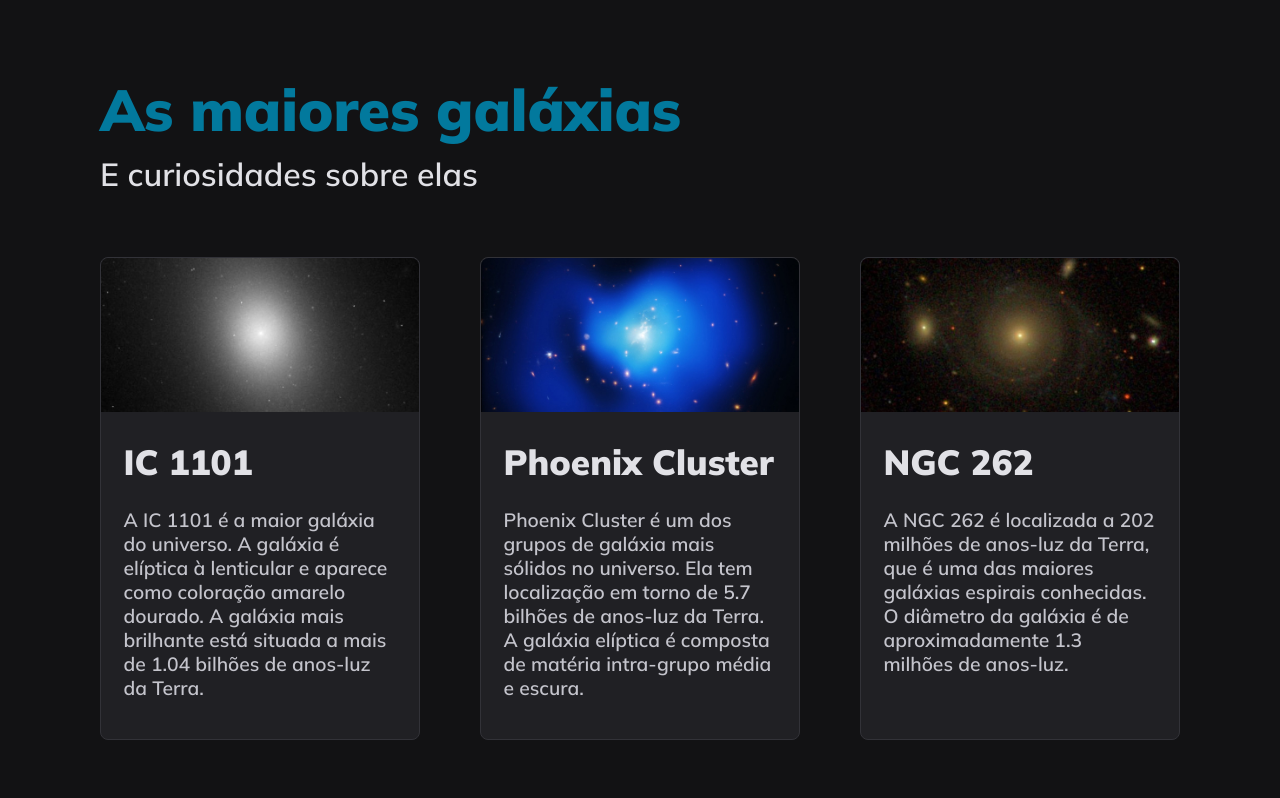
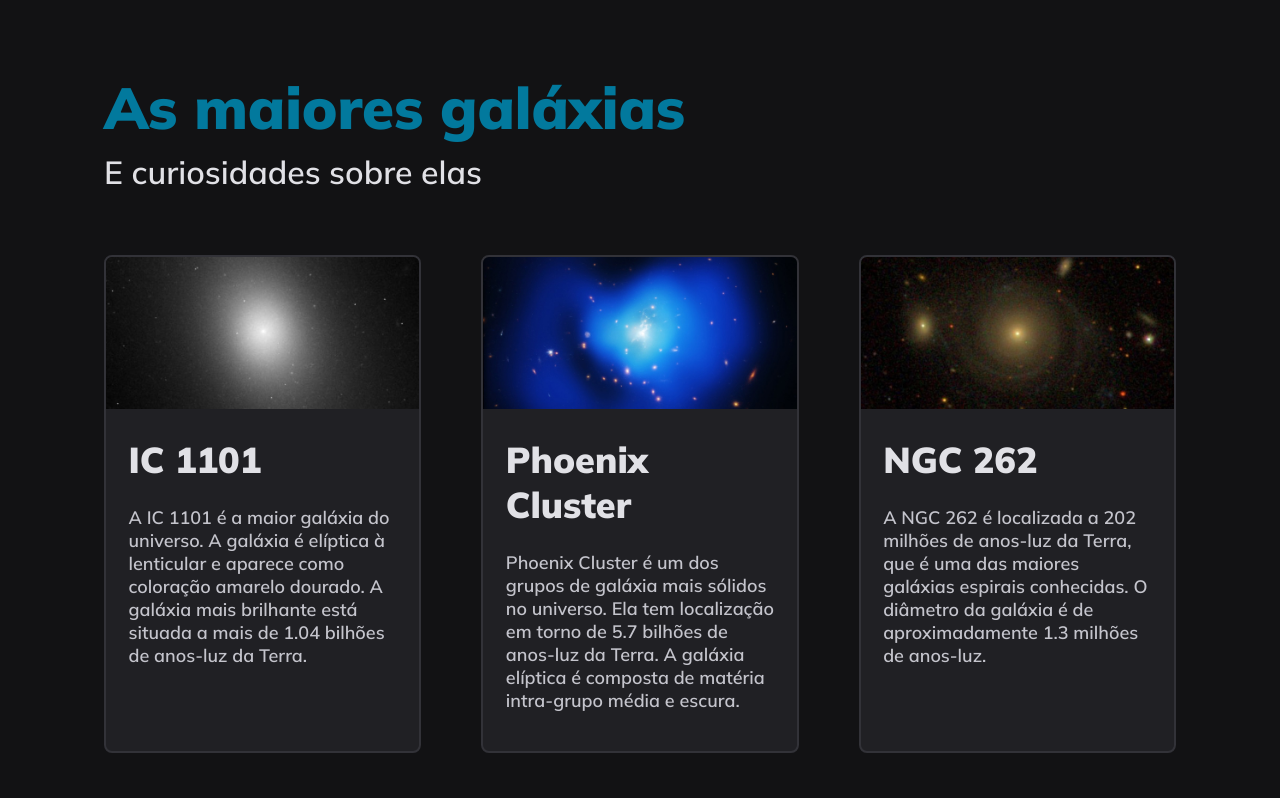
Before and after one commit to fernandoalvesrufino/galaxies, a plain HTML site: page index.html in a window 1280 px wide. Shown: the top 798 px of the page. Drawn offline with Linux system fonts and the light colour scheme.

Commit message:
finishing html and css

```diff
--- a/style.css
+++ b/style.css
@@ -16,7 +16,10 @@ body {
   font-size: 1.6rem;
   font-weight: 600;
 
-  padding: 7.3rem 10rem;
+  display: grid;
+  justify-content: center;
+
+  padding: 7.2rem 10.4rem;
 
   width: 100%;
 
@@ -25,15 +28,16 @@ body {
 }
 
 header, main {
-  max-width: 121.8rem;
-  margin: 0 auto;
+  max-width: 120rem;
+  /* margin: 0 auto; */
 }
 
-h1 {
+header h1 {
   color: #02799D;
 
   font-size: 5.8rem;
   font-weight: 900;
+  line-height: 7.2rem;
 
   margin-bottom: .8rem;
 }
@@ -46,22 +50,23 @@ header p {
 
 main {
   display: grid;
-  grid-template-columns: 1fr 1fr 1fr;
-  gap: 6rem;
+  grid-template-columns: repeat(3, 1fr);
+
+  row-gap: 4.8rem;
+  column-gap: 6rem;
 }
 
 .card {
   background-color: #202024;
-  border: 1px solid #323238;
+  border: 2px solid #323238;
 
   border-radius: .8rem;
 
-  /* max-width: 36.6rem; */
+  overflow: hidden;
 }
 
 .card img {
   margin-bottom: 2.45rem;
-  border-radius: .8rem .8rem 0 0;
   width: 100%;
 }
 
@@ -73,7 +78,7 @@ main {
 }
 
 .card h2 {
-  font-size: 3.5rem;
+  font-size: 3.6rem;
   font-weight: 900;
   margin-bottom: 2.4rem;
 }
@@ -81,6 +86,6 @@ main {
 .card p {
   color: #C4C4CC;
 
-  font-size: 1.93rem;
+  font-size: 1.8rem;
   font-weight: 600;
 }
```
